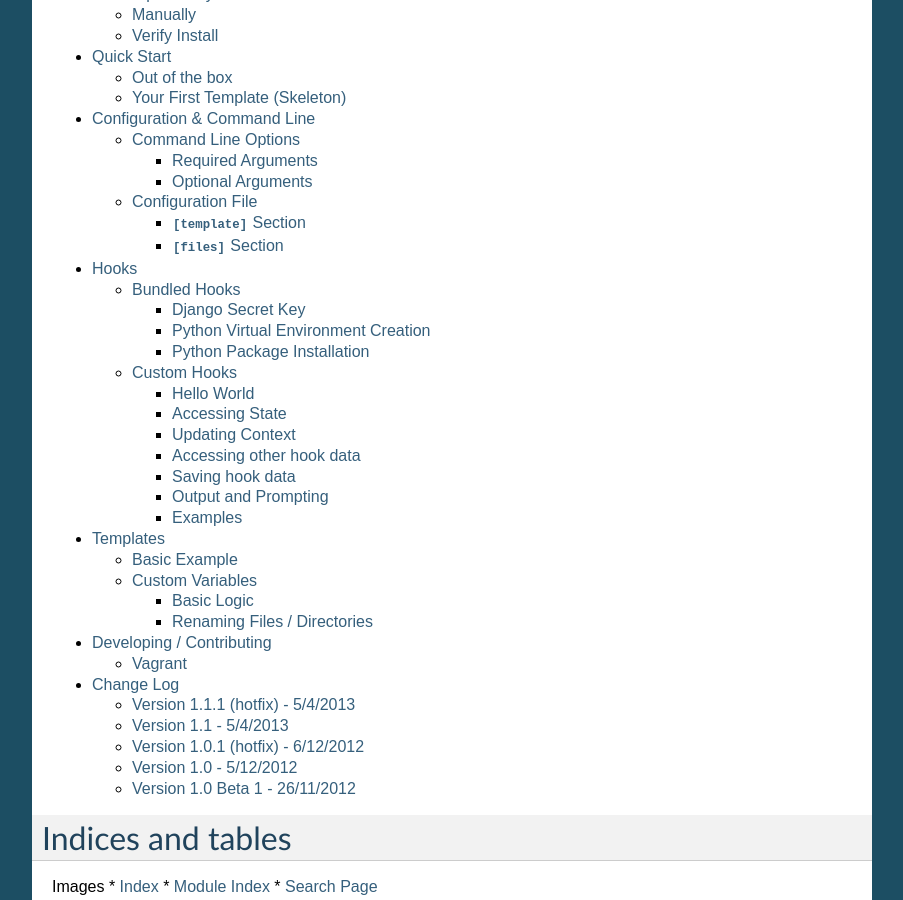
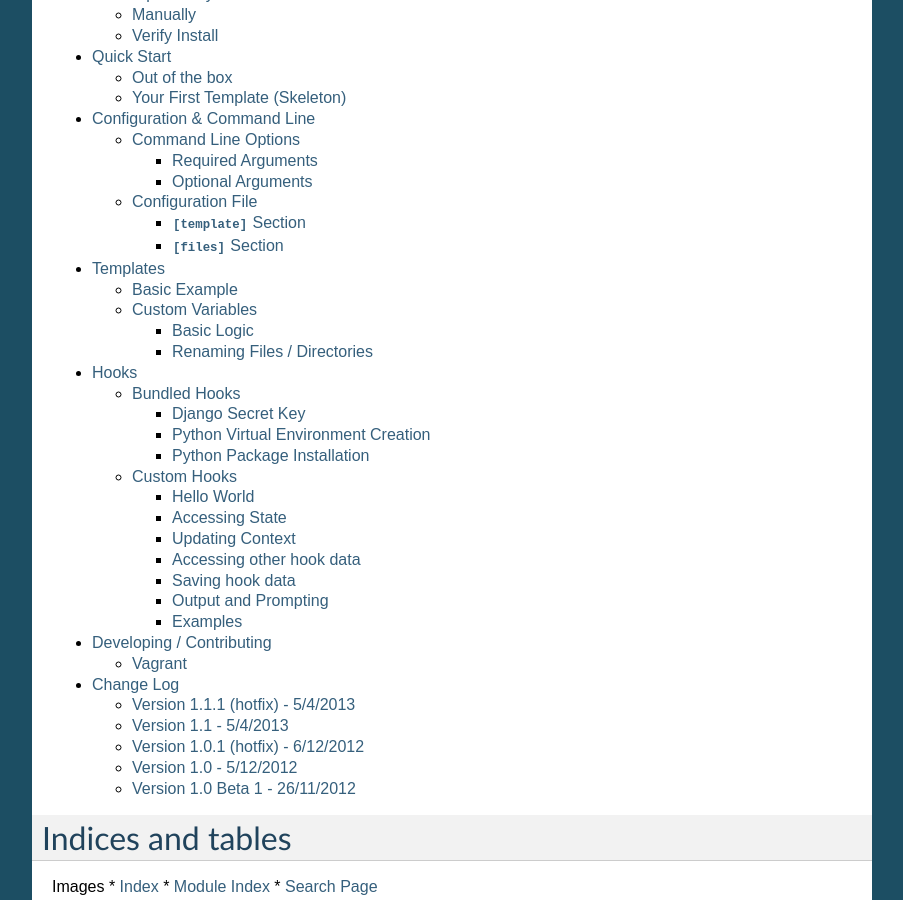
Before and after one commit to krak3n/Facio, a Sphinx documentation site: the page built from docs/index.rst, in a window 1280 px wide and 900 px high, scrolled down 474 px. Shown: the whole window, without its empty margins (198-1101 px from the left). Built offline with Sphinx 7.4.7, drawn with Linux system fonts in a browser that asks for light colours.

```diff
--- a/docs/index.rst
+++ b/docs/index.rst
@@ -21,8 +21,8 @@ Documentation
     install
     start
     configuration
+    templates
     hooks
-    templates
     developing
     changelog
 
```
